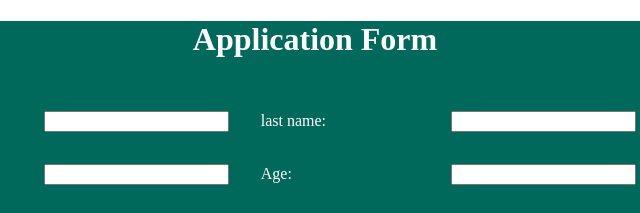
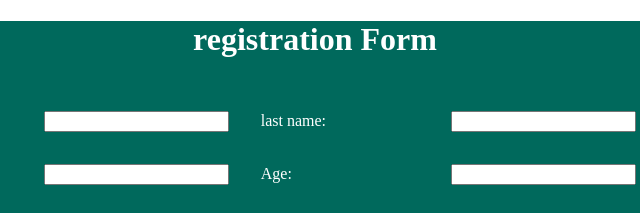
Before and after one commit to pratiksha1181/Form2_html, a plain HTML site: page index.html in a window 1280 px wide. Shown: the top 213 px of the page, 193-833 px from the left. Drawn offline with Linux system fonts and the light colour scheme.

Commit message:
application name as registration

```diff
--- a/index.html
+++ b/index.html
@@ -27,7 +27,7 @@
   </head>
   <body>
     <div class="page">
-    <h1>Application Form</h1>
+    <h1>registration Form</h1>
     <table cellspacing="30">
       <tr>
         <td>
```
